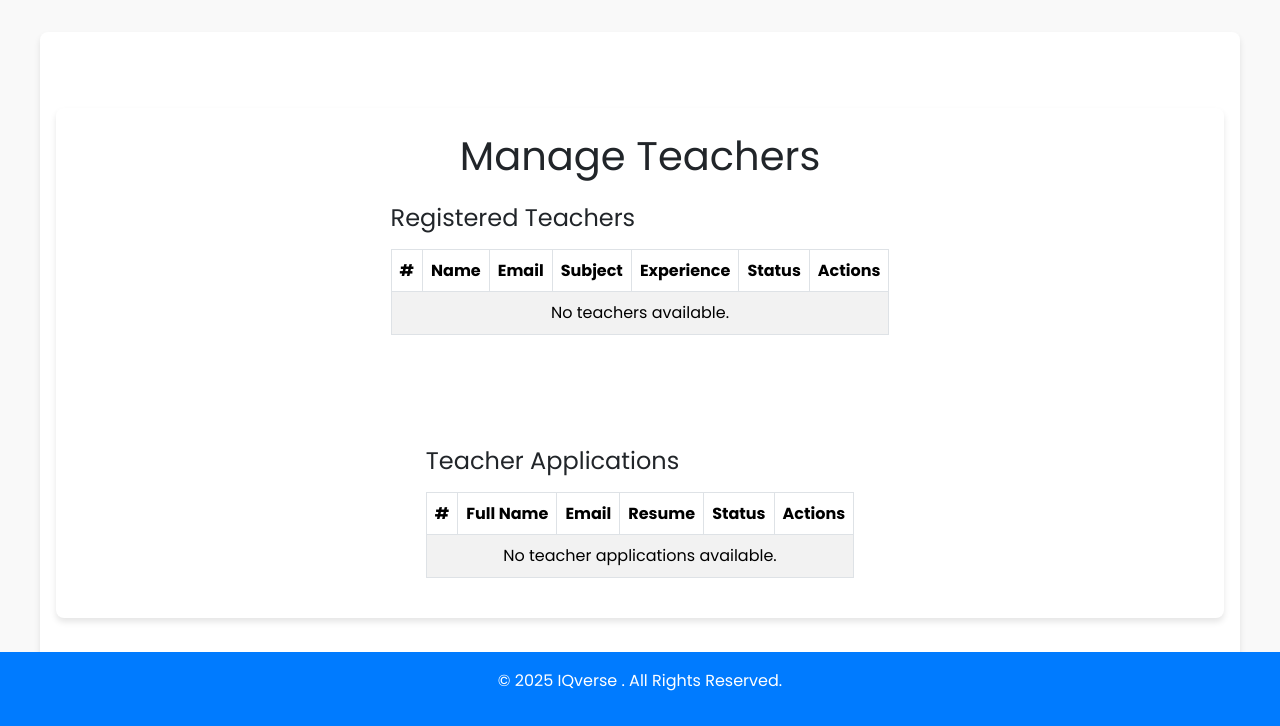
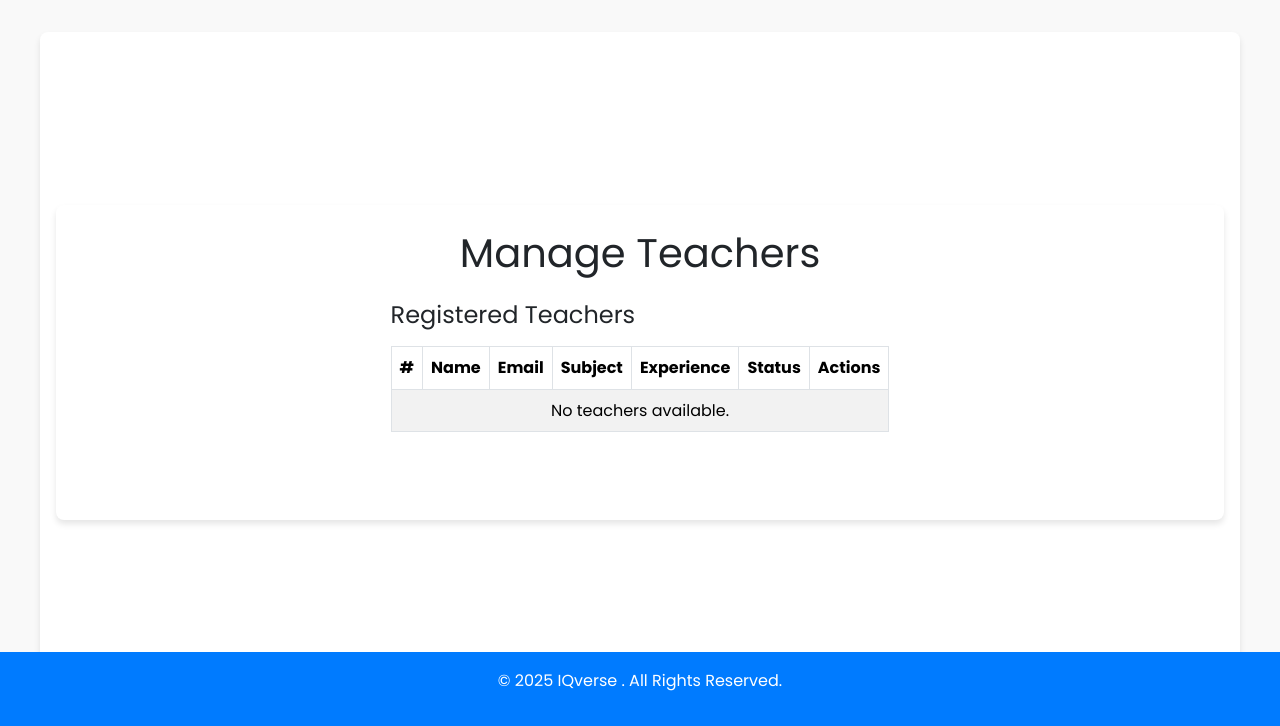
Before and after one commit to leopromus/IQVerse, a Django app: template IQVerse/templates/teacher/manage_teachers.html in a window 1280 px wide. Shown: the part 74-800 px from the top of the page. Run offline with Django 5.2, Linux system fonts and the light colour scheme; the template is opened without the code that fills it, so the values that code supplies are empty; some libraries are stand-ins or nearby versions.

Commit message:
</div> {% endblock %}

```diff
--- a/IQVerse/templates/teacher/manage_teachers.html
+++ b/IQVerse/templates/teacher/manage_teachers.html
@@ -56,53 +56,5 @@
         </table>
     </div>
 
-    <!-- Teacher Application Section (Optional) -->
-    <div class="teacher-applications mt-5">
-        <h2 class="h4 mb-3">Teacher Applications</h2>
-
-        <table class="table table-bordered table-striped">
-            <thead>
-                <tr>
-                    <th>#</th>
-                    <th>Full Name</th>
-                    <th>Email</th>
-                    <th>Resume</th>
-                    <th>Status</th>
-                    <th>Actions</th>
-                </tr>
-            </thead>
-            <tbody>
-                {% for application in teacher_applications %}
-                <tr>
-                    <td>{{ forloop.counter }}</td>
-                    <td>{{ application.full_name }}</td>
-                    <td>{{ application.email }}</td>
-                    <td>
-                        {% if application.resume %}
-                            <a href="{{ application.resume.url }}" target="_blank" class="btn btn-info btn-sm">View Resume</a>
-                        {% else %}
-                            <span>No Resume</span>
-                        {% endif %}
-                    </td>
-                    <td>
-                        {% if application.approved %}
-                            <span class="badge bg-success">Approved</span>
-                        {% else %}
-                            <span class="badge bg-warning">Pending</span>
-                        {% endif %}
-                    </td>
-                    <td>
-                        <a href="{% url 'approve_teacher_application' application.id %}" class="btn btn-success btn-sm">Approve</a>
-                        <a href="{% url 'reject_teacher_application' application.id %}" class="btn btn-danger btn-sm">Reject</a>
-                    </td>
-                </tr>
-                {% empty %}
-                <tr>
-                    <td colspan="6" class="text-center">No teacher applications available.</td>
-                </tr>
-                {% endfor %}
-            </tbody>
-        </table>
-    </div>
 </div>
 {% endblock %}
```
